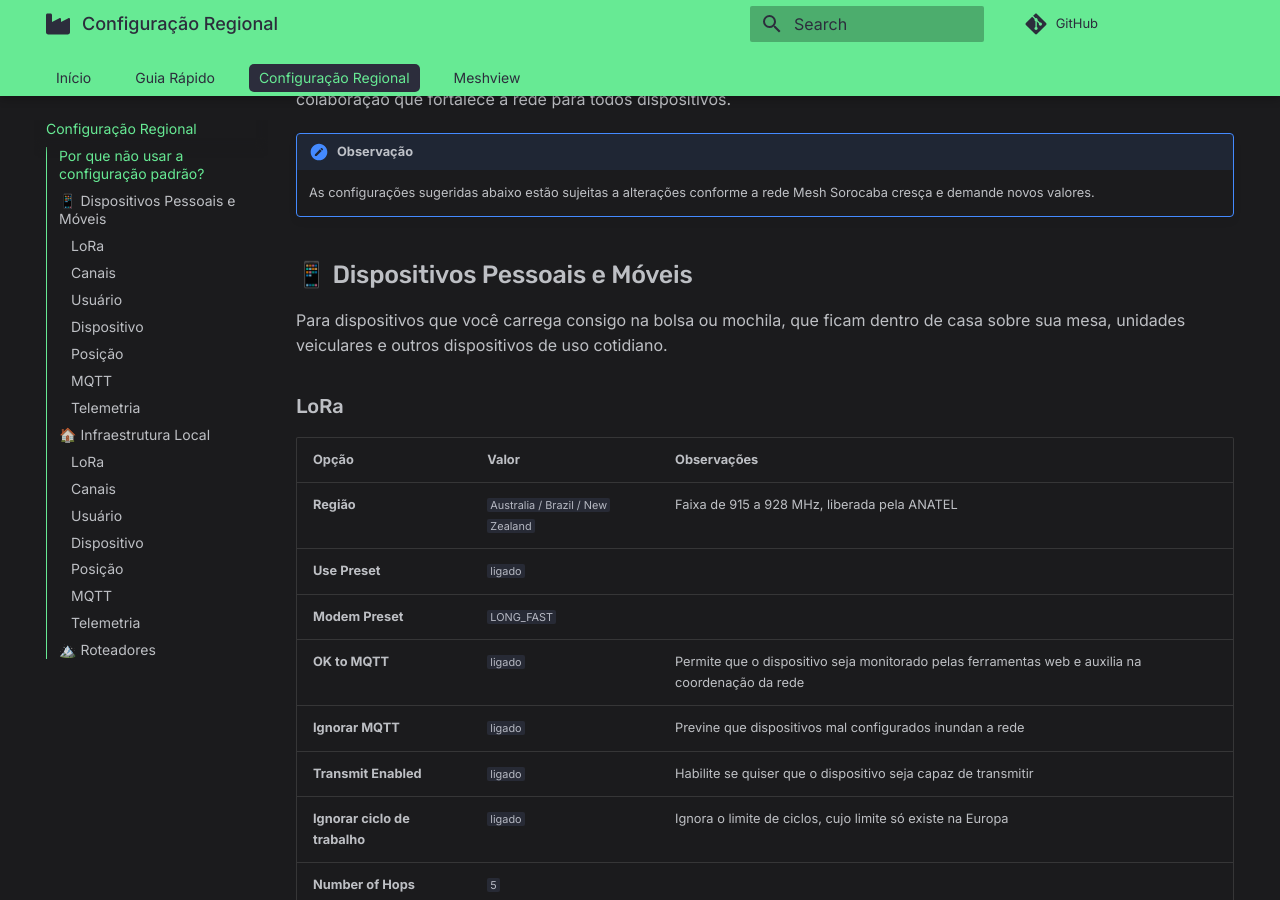
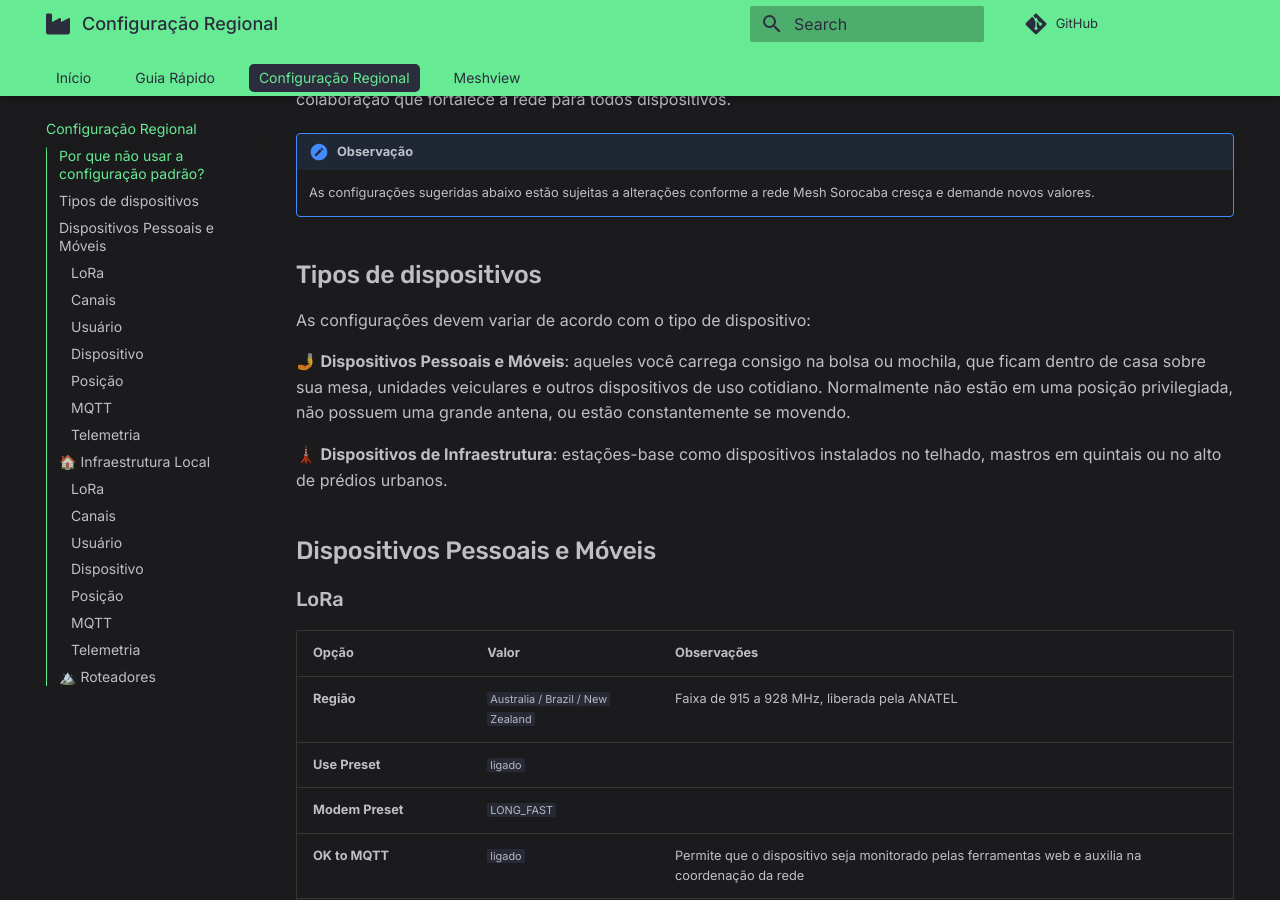
Before and after one commit to MeshSorocaba/meshsorocaba.github.io, an MkDocs documentation site: the page built from docs/configuracao.md, in a window 1280 px wide and 900 px high, scrolled down 556 px. Built offline with MkDocs 1.6.1 and Material for MkDocs 9.7.7, drawn with Linux system fonts in a browser that asks for light colours; comment, search, counter and statistics services are not loaded.

```diff
--- a/docs/configuracao.md
+++ b/docs/configuracao.md
@@ -11,9 +11,15 @@
 !!! note "Observação"
      As configurações sugeridas abaixo estão sujeitas a alterações conforme a rede Mesh Sorocaba cresça e demande novos valores.
 
-## 📱 Dispositivos Pessoais e Móveis
+## Tipos de dispositivos
 
-Para dispositivos que você carrega consigo na bolsa ou mochila, que ficam dentro de casa sobre sua mesa, unidades veiculares e outros dispositivos de uso cotidiano.
+As configurações devem variar de acordo com o tipo de dispositivo:
+
+🤳 **Dispositivos Pessoais e Móveis**: aqueles você carrega consigo na bolsa ou mochila, que ficam dentro de casa sobre sua mesa, unidades veiculares e outros dispositivos de uso cotidiano. Normalmente não estão em uma posição privilegiada, não possuem uma grande antena, ou estão constantemente se movendo.
+
+🗼 **Dispositivos de Infraestrutura**: estações-base como dispositivos instalados no telhado, mastros em quintais ou no alto de prédios urbanos.
+
+## Dispositivos Pessoais e Móveis
 
 ### LoRa
 
```
